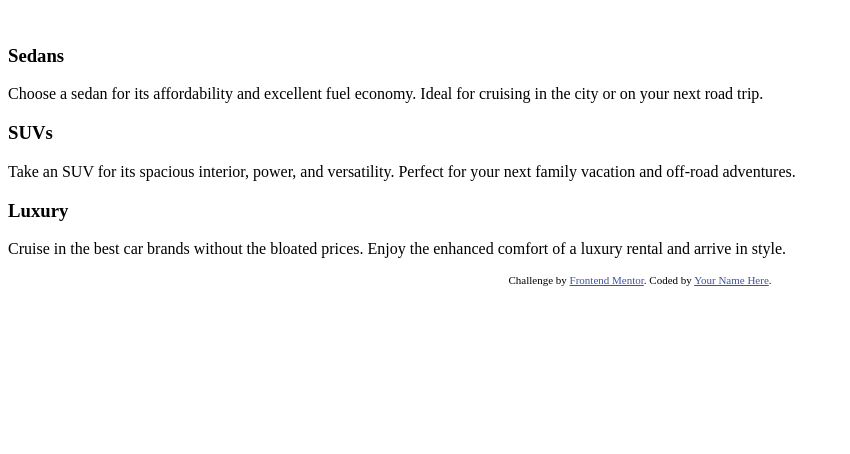
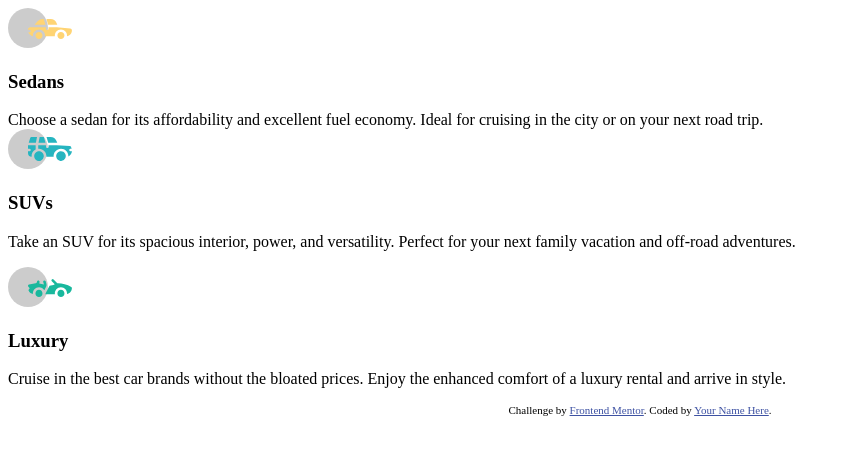
Before and after one commit to LuisElizaldeCruz/column-preview-card, a plain HTML site: page index.html in a window 1280 px wide. Shown: the whole page, without its empty margins (0-850 px from the left). Drawn offline with Linux system fonts and the light colour scheme.

Commit message:
se agregaron los icono de cada seccion

```diff
--- a/index.html
+++ b/index.html
@@ -18,12 +18,14 @@
   <div class="hero-container">
 
     <section class="texto texto1">
-      <img src="" alt="">
+      <img src="./images/icon-sedans.svg" alt="">
   <h3>Sedans</h3>
   Choose a sedan for its affordability and excellent fuel economy. Ideal for cruising in the city
   or on your next road trip.
     </section>
+
   <section class="texto texto2">
+    <img src="./images/icon-suvs.svg" alt="">
   <h3>SUVs</h3>
   <p>Take an SUV for its spacious interior, power, and versatility. Perfect for your next family vacation
   and off-road adventures.
@@ -31,6 +33,7 @@
   </section>
 
   <section class="texto texto3">
+    <img src="./images/icon-luxury.svg" alt="">
   <h3>Luxury</h3>
   <p>
   Cruise in the best car brands without the bloated prices. Enjoy the enhanced comfort of a luxury
```
